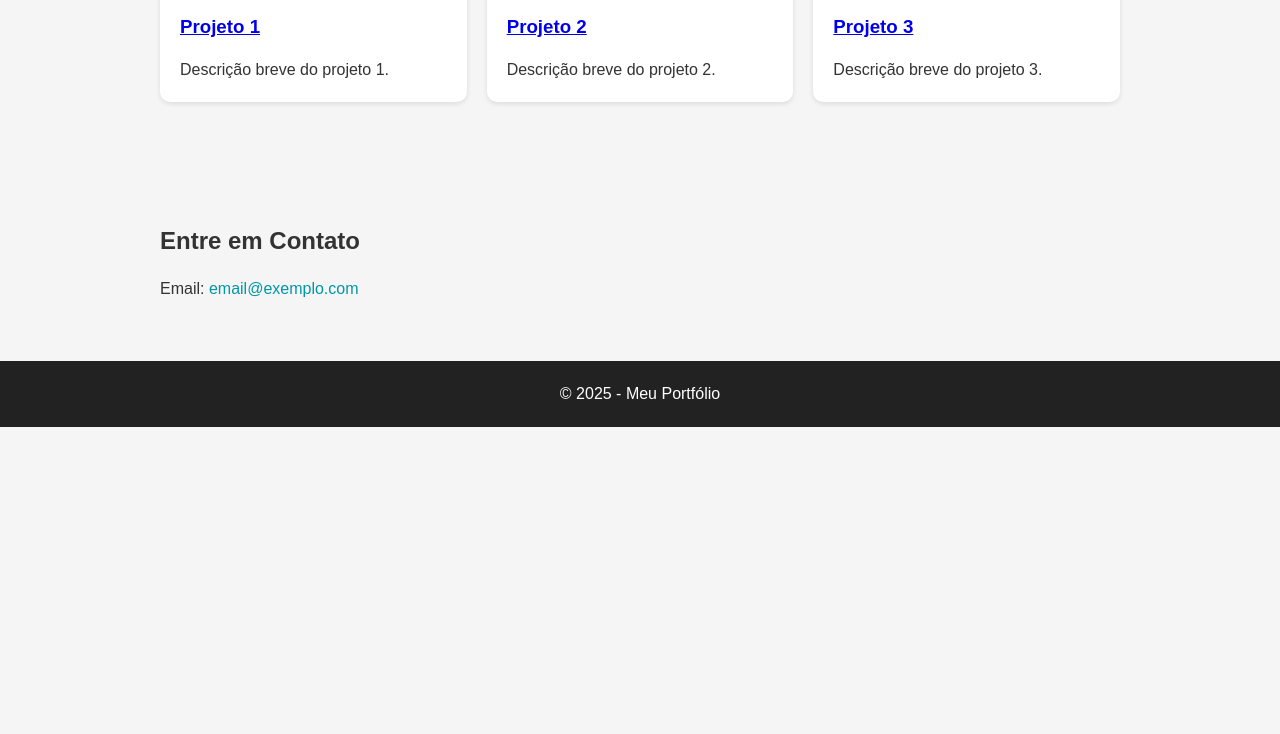
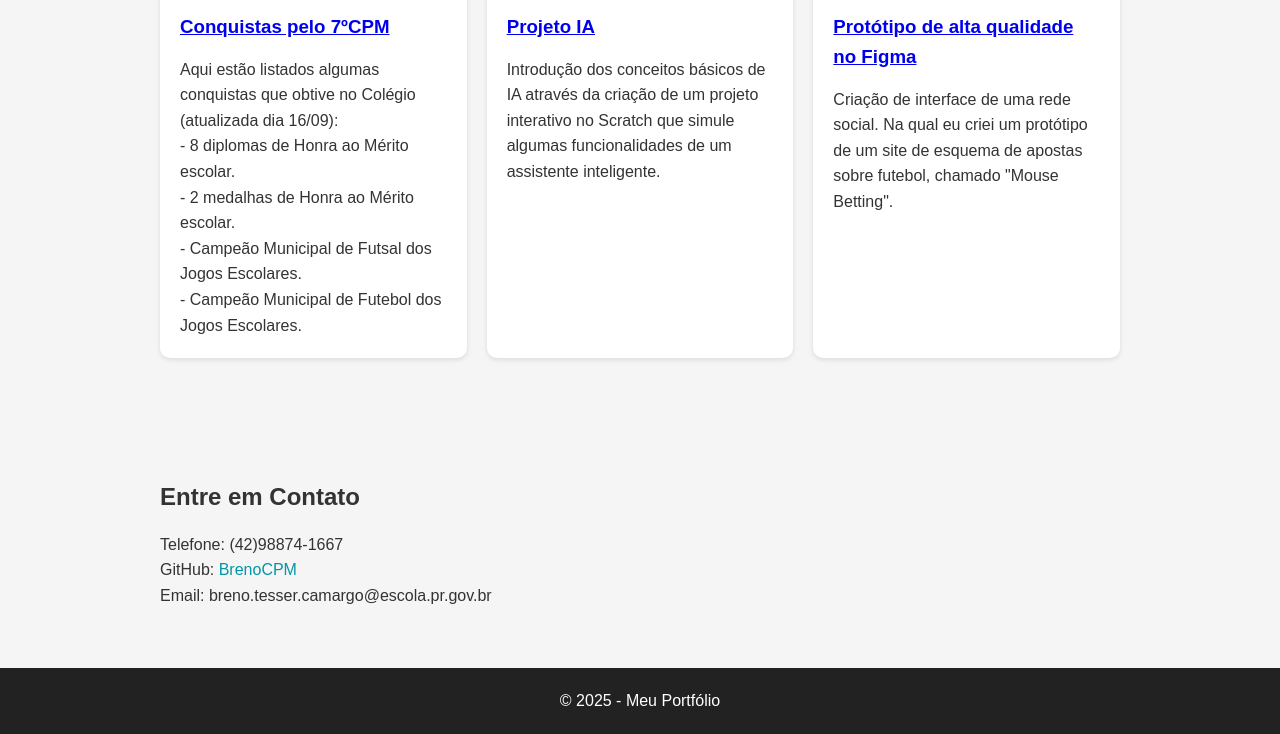
Before and after one commit to BrenoCPM/Portf-lio, a plain HTML site: page index.html in a window 1280 px wide. Shown: the part 808-1542 px from the top of the page. Before the commit the page ends 1235 px from the top, so only its background shows below. Drawn offline with Linux system fonts and the light colour scheme.

Commit message:
Update index.html

```diff
--- a/index.html
+++ b/index.html
@@ -42,33 +42,38 @@
     <h2>Meus Projetos</h2>
     <div class="grid">
       <div class="card">
-        <a href="https://meuprojeto1.com" target="_blank">
+        <a href=https://www.instagram.com/b_tesser12 target="_blank">
           <img src="img/projeto1.jpg" alt="Projeto 1">
-          <h3>Projeto 1</h3>
+          <h3>Conquistas pelo 7ºCPM</h3>
         </a>
-        <p>Descrição breve do projeto 1.</p>
+        <p>Aqui estão listados algumas conquistas que obtive no Colégio (atualizada dia 16/09): </p>
+        <p>- 8 diplomas de Honra ao Mérito escolar.</p>
+        <p>- 2 medalhas de Honra ao Mérito escolar.</p>
+        <p>- Campeão Municipal de Futsal dos Jogos Escolares.</p>
+        <p>- Campeão Municipal de Futebol dos Jogos Escolares.</p>
       </div>
       <div class="card">
-        <a href="https://meuprojeto2.com" target="_blank">
+        <a href=https://scratch.mit.edu/projects/1179164877 target="_blank">
           <img src="img/projeto2.jpg" alt="Projeto 2">
-          <h3>Projeto 2</h3>
+          <h3>Projeto IA</h3>
         </a>
-        <p>Descrição breve do projeto 2.</p>
+        <p>Introdução dos conceitos básicos de IA através da criação de um projeto interativo no Scratch que simule algumas funcionalidades de um assistente inteligente.</p>
       </div>
       <div class="card">
-        <a href="https://meuprojeto3.com" target="_blank">
+        <a href=https://www.figma.com/proto/9oSqcJgdmVQmawveznIbxj/MOUSE-BETTING?node-id=1-11&starting-point-node-id=1%3A5&t=BN59TnKJd0yDFkV4-1 target="_blank">
           <img src="img/projeto3.jpg" alt="Projeto 3">
-          <h3>Projeto 3</h3>
+          <h3>Protótipo de alta qualidade no Figma</h3>
         </a>
-        <p>Descrição breve do projeto 3.</p>
-      </div>
-    </div>
+        <p>Criação de interface de uma rede social. Na qual eu criei um protótipo de um site de esquema de apostas sobre futebol, chamado "Mouse Betting".
   </section>
 
 
   <section id="contato" class="contato">
     <h2>Entre em Contato</h2>
-    <p>Email: <a href="mailto:email@exemplo.com">email@exemplo.com</a></p>
+    <p>Telefone: (42)98874-1667 </p>
+    <p>GitHub: <a
+                  href=https://github.com/BrenoCPM>BrenoCPM</a></p>
+    <p>Email: breno.tesser.camargo@escola.pr.gov.br</p>
   </section>
 
 
```
